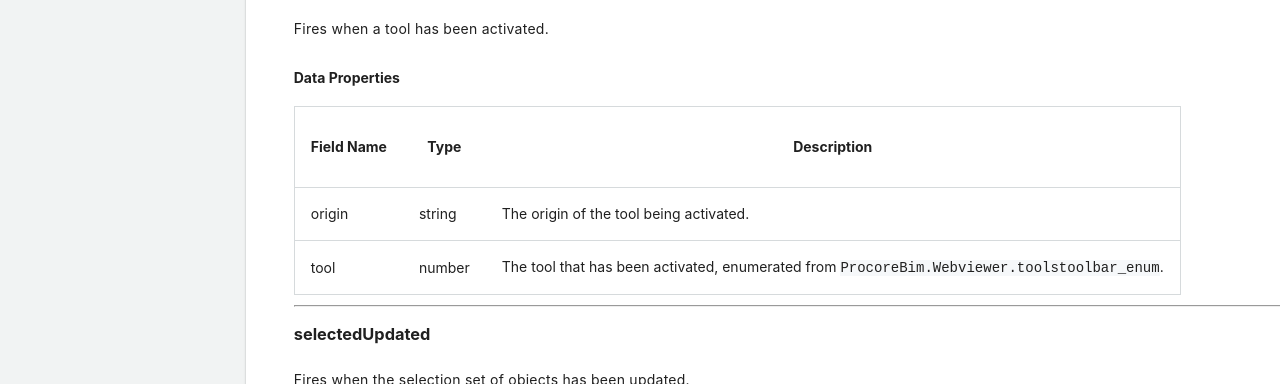
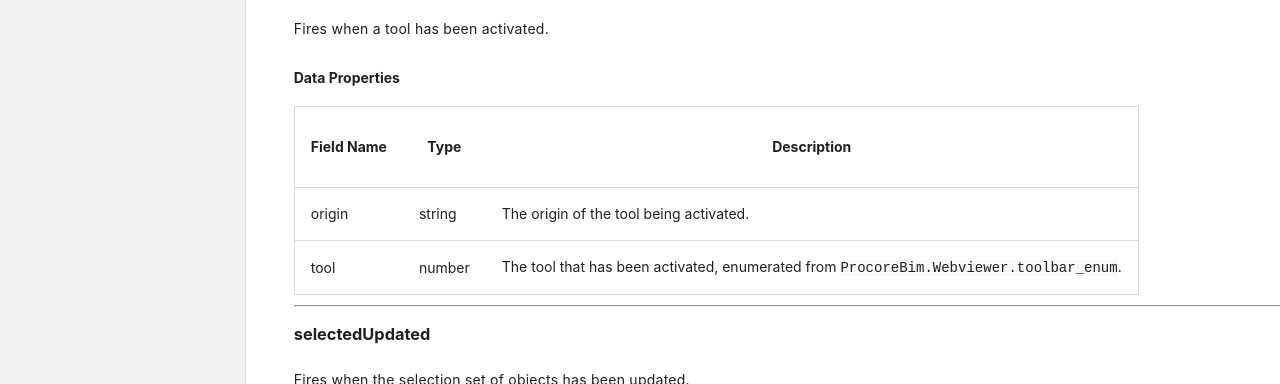
Before and after one commit to procore/documentation, a Jekyll site: the page built from other_procore_apis/bim_web_viewer.md, in a window 1280 px wide and 900 px high, scrolled down 25254 px. Shown: the top 384 px of the window. Built offline with Jekyll 4.4.1, drawn with Linux system fonts in a browser that asks for light colours.

Commit message:
Update other_procore_apis/bim_web_viewer.md
Co-authored-by: Sean Spearman <sean.spearman@procore.com>

```diff
--- a/other_procore_apis/bim_web_viewer.md
+++ b/other_procore_apis/bim_web_viewer.md
@@ -1251,7 +1251,7 @@ Fires when a tool has been activated.
 | Field Name | Type   | Description                                                                                 |
 | ---------- | ------ | ------------------------------------------------------------------------------------------- |
 | origin     | string | The origin of the tool being activated.                                                     |
-| tool       | number | The tool that has been activated, enumerated from `ProcoreBim.Webviewer.toolstoolbar_enum`. |
+| tool       | number | The tool that has been activated, enumerated from `ProcoreBim.Webviewer.toolbar_enum`. |
 
 ---
 
```
